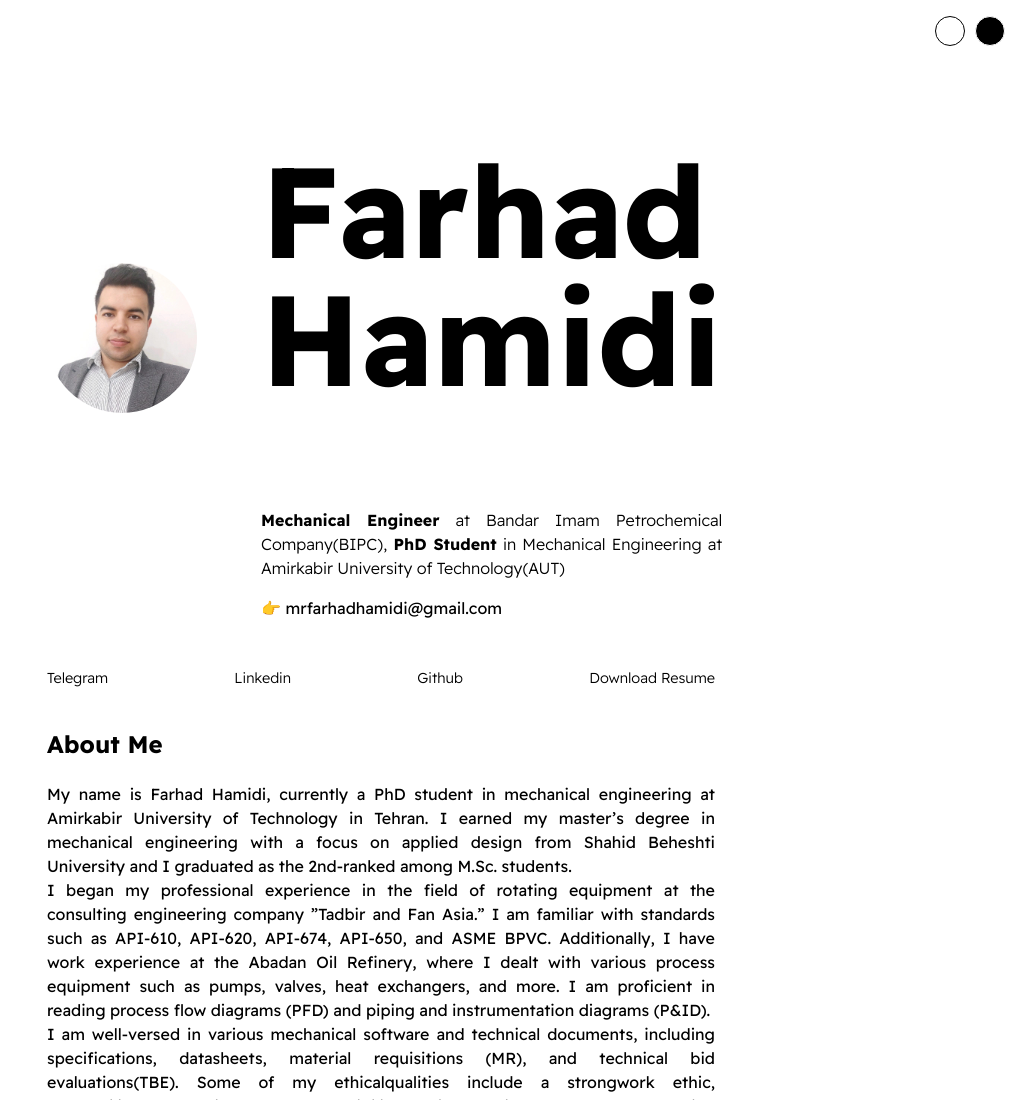
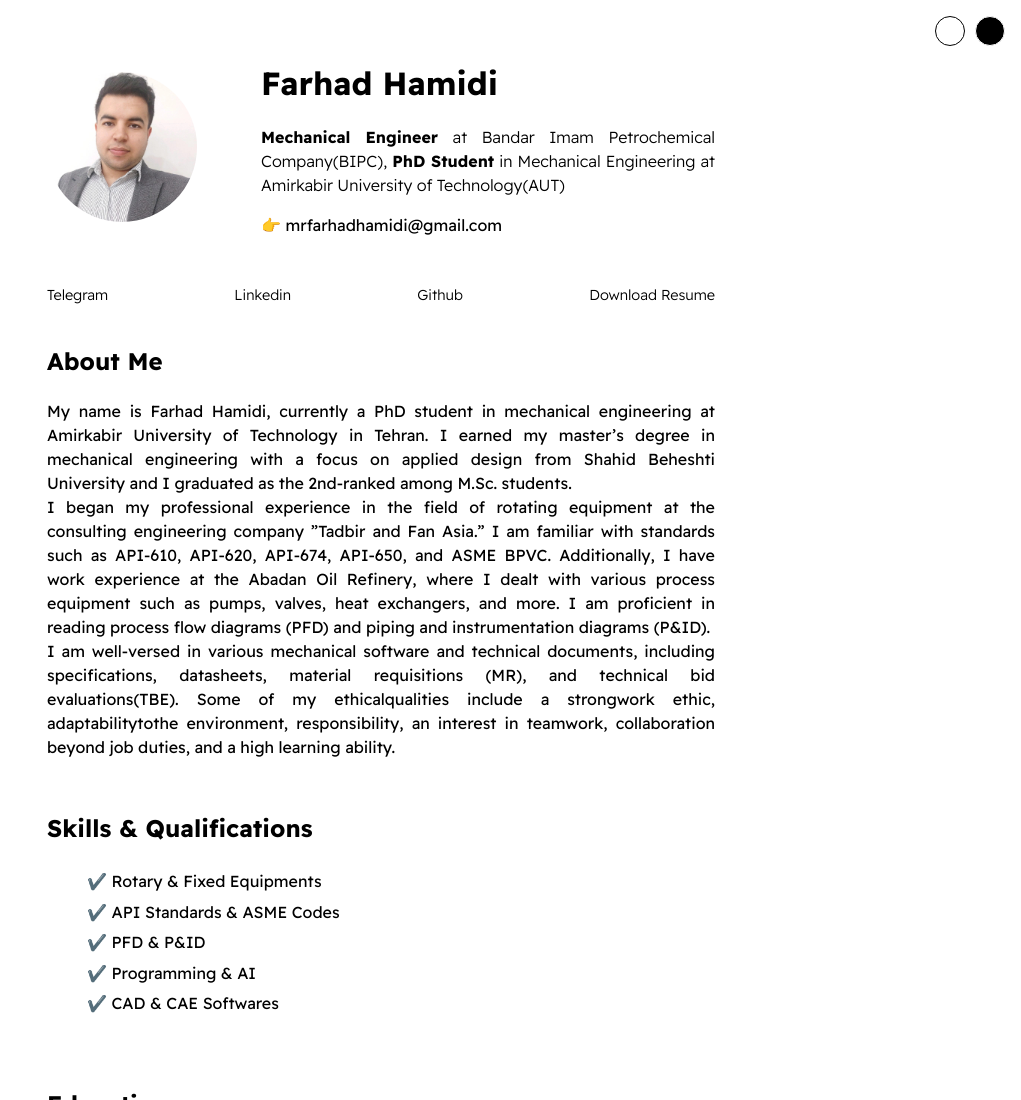
Before and after one commit to mrfarhadhamidi/resume, a plain HTML site: page index.html in a window 1280 px wide. Shown: the top 1100 px of the page, without its empty margins (259-1280 px from the left). Drawn offline with Linux system fonts and the light colour scheme.

Commit message:
name commit

```diff
--- a/index.html
+++ b/index.html
@@ -17,7 +17,7 @@
                 <img id="profile-pic" src="./assets/images/profile.png">
 
                 <div>
-                    <h1 id="user-name" style="font-size:10vw">Farhad Hamidi</h1>
+                    <h1 id="user-name" style="font-size:200%">Farhad Hamidi</h1>
                     <p id="bio" style="text-align:justify;"><b>Mechanical Engineer</b>  at Bandar Imam Petrochemical Company(BIPC)</a>, <b>PhD Student</b> in Mechanical Engineering at Amirkabir University of Technology(AUT)</a></p>
                     <p id="email">👉 mrfarhadhamidi@gmail.com</p>
                 </div>
```
